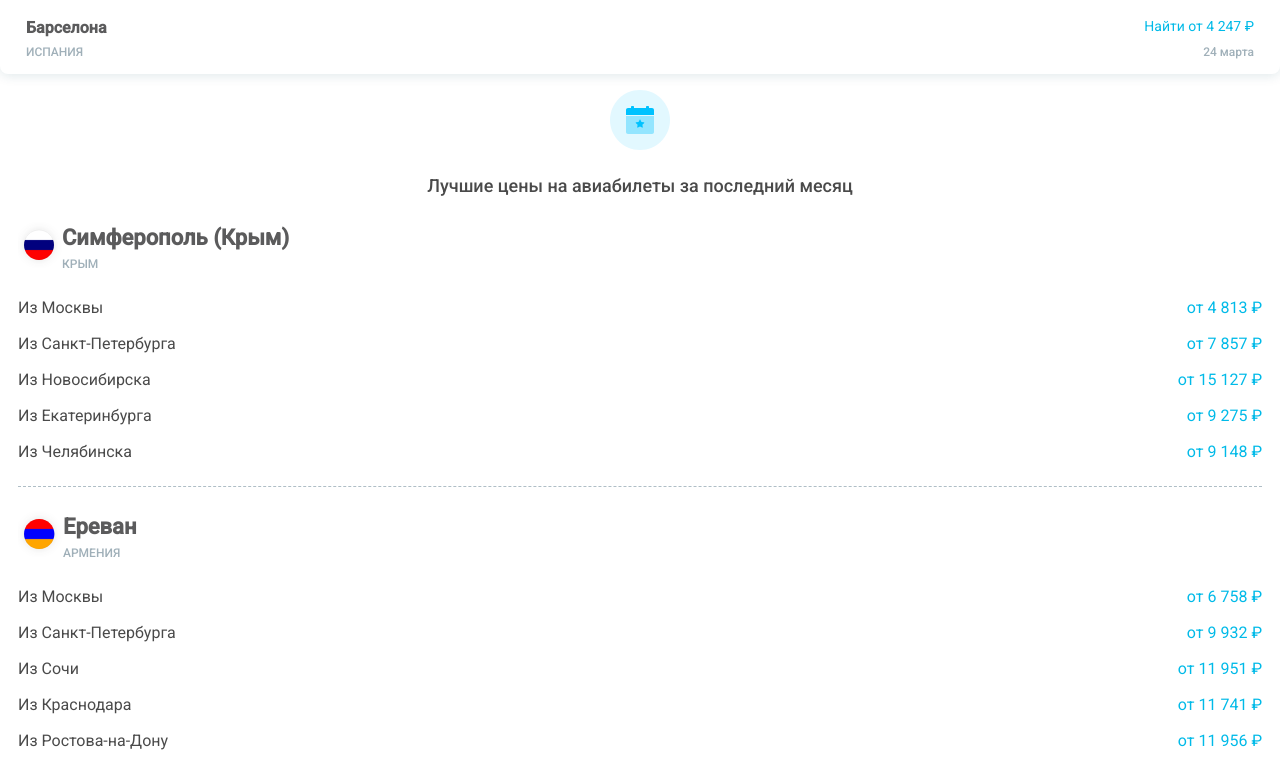
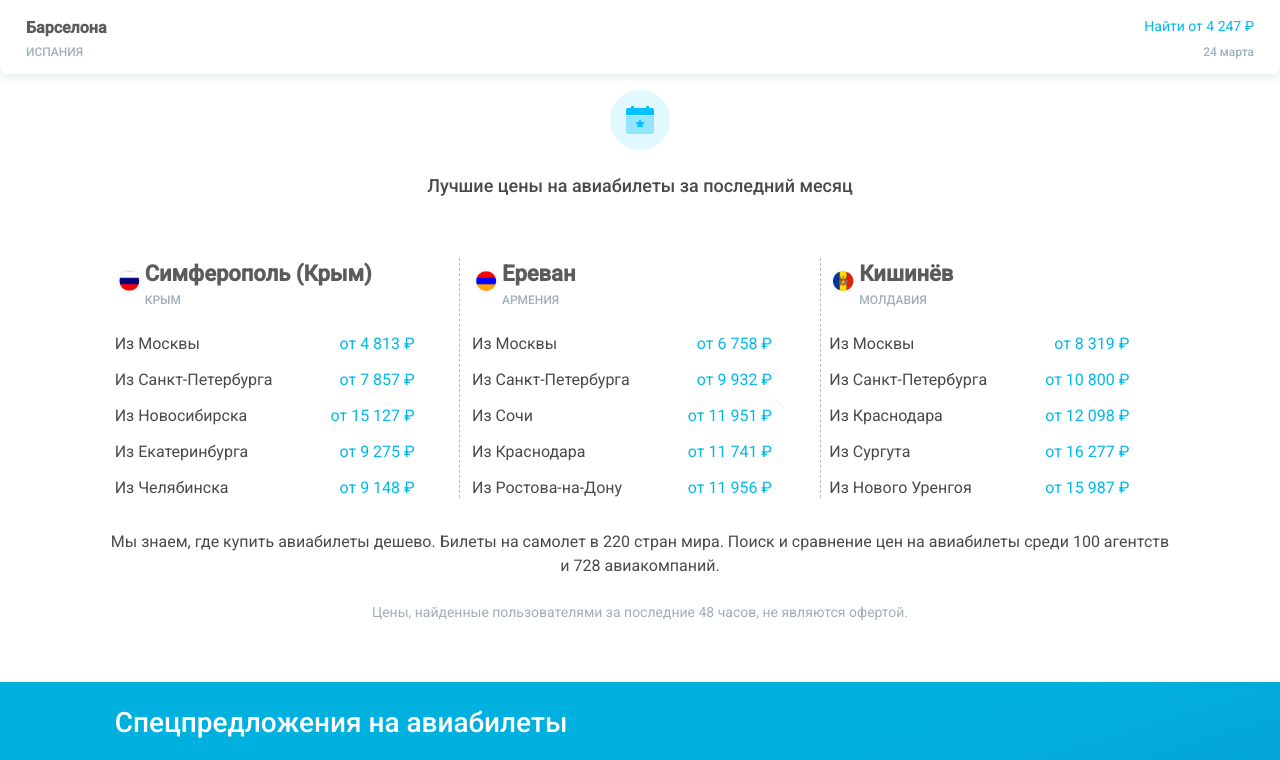
Before and after one commit to sadsaviour/aviasales-demo-frontend, a React (Create React App) app: page / in a window 1280 px wide. Shown: the part 4896-5656 px from the top of the page. Built offline with nearby package versions, Linux system fonts and the light colour scheme.

Commit message:
feat: make adaptive best prices

```diff
--- /dev/null
+++ b/src/Landing/BestPricesLastMonth.js
@@ -0,0 +1,215 @@
+import React from "react";
+import styled from "styled-components";
+
+import { bestPricesLastMonth } from "./bestPrices";
+import bestPricesCalendarIcon from "./Assets/bestPricesCalendarIcon.svg";
+
+export const BestPricesCalendarIcon = ({ className }) => {
+  return (
+    <img className={className} src={bestPricesCalendarIcon} alt={"calendar"} />
+  );
+};
+
+export const BestPricesCalendarHeader = styled.div`
+  margin-top: 24px;
+
+  text-align: center;
+
+  font-family: Roboto;
+  font-style: normal;
+  font-weight: 500;
+  line-height: 24px;
+  font-size: 18px;
+  text-align: center;
+
+  color: #4a4a4a;
+`;
+
+const BestPricesContainer = styled.div`
+  width: 100%;
+
+  @media only screen and (min-width: 992px) {
+    width: 33%;
+  }
+
+  margin-top: 16px;
+
+  @media only screen and (min-width: 758px) {
+    margin-top: 36px;
+  }
+  @media only screen and (min-width: 992px) {
+    margin-top: 60px;
+  }
+
+  padding-top: 24px;
+  padding-bottom: 24px;
+
+  @media only screen and (min-width: 992px) {
+    padding-top: 0;
+    padding-bottom: 0;
+  }
+
+  font-family: Roboto;
+  font-style: normal;
+
+  border-bottom: 0.4px dashed #afbec6;
+
+  :last-child {
+    border-bottom: none;
+  }
+
+  @media only screen and (min-width: 992px) {
+    border-bottom: none;
+    :first-child {
+      border-right: 0.4px dashed #afbec6;
+    }
+    :last-child {
+      border-left: 0.4px dashed #afbec6;
+    }
+  }
+`;
+
+const BestPricesHeader = styled.div`
+  display: flex;
+  flex-flow: row nowrap;
+`;
+
+const BestPricesCityContainer = styled.div`
+  flex-grow: 1;
+
+  margin-bottom: 24px;
+`;
+
+const BestPricesCity = styled.div`
+  white-space: nowrap;
+  overflow: hidden;
+  text-overflow: ellipsis;
+
+  font-weight: bold;
+  line-height: 32px;
+  font-size: 22px;
+
+  color: #5b5b5c;
+`;
+const BestPricesCountry = styled.div`
+  font-weight: 500;
+  line-height: 20px;
+  font-size: 12px;
+
+  color: #a0b0b9;
+`;
+
+const BestPriceContainer = styled.div`
+  display: flex;
+  flex-flow: row nowrap;
+  justify-content: space-between;
+
+  @media only screen and (min-width: 992px) {
+    max-width: 300px;
+  }
+
+  margin-bottom: 16px;
+
+  :last-child {
+    margin-bottom: 0;
+  }
+`;
+
+const BestPricesOrigin = styled.div`
+  font-weight: normal;
+  line-height: 20px;
+  font-size: 16px;
+
+  color: #4a4a4a;
+`;
+const BestPricesPrice = styled.div`
+  font-weight: normal;
+  line-height: 20px;
+  font-size: 16px;
+
+  color: #00bae8;
+`;
+
+const BestPricesFlag = styled.img`
+  margin-top: 8px;
+
+  width: 30px;
+  height: 30px;
+`;
+
+const BestPricesCapture = styled.div`
+  margin-top: 32px;
+
+  font-family: Roboto;
+  font-style: normal;
+  font-weight: normal;
+  line-height: 24px;
+  font-size: 16px;
+  text-align: center;
+
+  color: #4a4a4a;
+`;
+
+const BestPricesDisclaimer = styled.div`
+  margin-top: 24px;
+  margin-bottom: 40px;
+
+  @media only screen and (min-width: 758px) {
+    margin-bottom: 60px;
+  }
+
+  font-family: Roboto;
+  font-style: normal;
+  font-weight: normal;
+  line-height: 20px;
+  font-size: 14px;
+  text-align: center;
+
+  color: #a0b0b9;
+`;
+
+export const BestPricesLastMonth = () => {
+  return (
+    <div className="col-xs-12 col-md-10 col-md-offset-1">
+      <div className="row center-xs">
+        <BestPricesCalendarIcon />
+      </div>
+      <BestPricesCalendarHeader>
+        Лучшие цены на авиабилеты за последний месяц
+      </BestPricesCalendarHeader>
+      <div className="row between-lg">
+        {bestPricesLastMonth.map(c => (
+          <BestPricesContainer key={c.city}>
+            <div className="col-lg-12">
+              <BestPricesHeader>
+                <BestPricesFlag src={c.flag} alt={c.country} />
+                <BestPricesCityContainer>
+                  <BestPricesCity>{c.city}</BestPricesCity>
+                  <BestPricesCountry>{c.country}</BestPricesCountry>
+                </BestPricesCityContainer>
+              </BestPricesHeader>
+
+              {c.prices.map(p => (
+                <BestPriceContainer key={p.origin}>
+                  <BestPricesOrigin>{p.origin}</BestPricesOrigin>
+                  <BestPricesPrice>{p.price}</BestPricesPrice>
+                </BestPriceContainer>
+              ))}
+            </div>
+          </BestPricesContainer>
+        ))}
+      </div>
+      <div className="row center-xs">
+        <BestPricesCapture>
+          Мы знаем, где купить авиабилеты дешево. Билеты на самолет в 220 стран
+          мира. Поиск и сравнение цен на авиабилеты среди 100 агентств и 728
+          авиакомпаний.
+        </BestPricesCapture>
+        <BestPricesDisclaimer>
+          Цены, найденные пользователями за последние 48 часов, не являются
+          офертой.
+        </BestPricesDisclaimer>
+      </div>
+    </div>
+  );
+};
--- a/src/Landing/index.js
+++ b/src/Landing/index.js
@@ -11,6 +11,11 @@ import {
 import { AppAd } from "./AppAd";
 import { Tips } from "./Tips";
 import { SpecialOffersList } from "./SpecialOffersList";
+import {
+  BestPricesLastMonth,
+  BestPricesCalendarIcon,
+  BestPricesCalendarHeader
+} from "./BestPricesLastMonth";
 
 import compassIcon from "./Assets/compasIcon.svg";
 import editIcon from "./Assets/editIcon.svg";
@@ -20,8 +25,6 @@ import kidsIcon from "./Assets/destination__kids.svg";
 import nightlifeIcon from "./Assets/destination__nightlife.svg";
 import shoppingIcon from "./Assets/destination__shopping.svg";
 import sunIcon from "./Assets/destination__sun.svg";
-
-import bestPricesCalendarIcon from "./Assets/bestPricesCalendarIcon.svg";
 
 const StyledMain = styled.main`
   padding-top: 40px;
@@ -188,138 +191,6 @@ const PopularDestinationsCities = () => {
   );
 };
 
-const BestPricesCalendarIcon = ({ className }) => {
-  return (
-    <img className={className} src={bestPricesCalendarIcon} alt={"calendar"} />
-  );
-};
-
-const BestPricesCalendarHeader = styled.div`
-  margin-top: 24px;
-
-  text-align: center;
-
-  font-family: Roboto;
-  font-style: normal;
-  font-weight: 500;
-  line-height: 24px;
-  font-size: 18px;
-  text-align: center;
-
-  color: #4a4a4a;
-`;
-
-const BestPricesContainer = styled.div`
-  padding-top: 24px;
-  padding-bottom: 8px;
-
-  font-family: Roboto;
-  font-style: normal;
-
-  border-bottom: 0.4px dashed #afbec6;
-`;
-
-const BestPricesCity = styled.div`
-  font-weight: bold;
-  line-height: 32px;
-  font-size: 22px;
-
-  color: #5b5b5c;
-`;
-const BestPricesCountry = styled.div`
-  font-weight: 500;
-  line-height: 20px;
-  font-size: 12px;
-
-  color: #a0b0b9;
-`;
-const BestPricesOrigin = styled.div`
-  margin-bottom: 16px;
-
-  font-weight: normal;
-  line-height: 20px;
-  font-size: 16px;
-
-  color: #4a4a4a;
-`;
-const BestPricesPrice = styled.div`
-  font-weight: normal;
-  line-height: 20px;
-  font-size: 16px;
-
-  color: #00bae8;
-`;
-
-const BestPricesCityContainer = styled.div`
-  display: inline-block;
-  margin-bottom: 24px;
-`;
-
-const BestPricesFlag = styled.img`
-  display: inline-block;
-`;
-
-const BestPricesCapture = styled.div`
-  margin-top: 32px;
-
-  font-family: Roboto;
-  font-style: normal;
-  font-weight: normal;
-  line-height: 24px;
-  font-size: 16px;
-  text-align: center;
-
-  color: #4a4a4a;
-`;
-
-const BestPricesDisclaimer = styled.div`
-  margin-top: 24px;
-
-  font-family: Roboto;
-  font-style: normal;
-  font-weight: normal;
-  line-height: 20px;
-  font-size: 14px;
-  text-align: center;
-
-  color: #a0b0b9;
-`;
-
-const BestPricesLastMonth = () => {
-  return (
-    <div className="container">
-      {bestPricesLastMonth.map(c => (
-        <BestPricesContainer key={c.city}>
-          <BestPricesFlag src={c.flag} alt={c.country} />
-          <BestPricesCityContainer>
-            <BestPricesCity>{c.city}</BestPricesCity>
-            <BestPricesCountry>{c.country}</BestPricesCountry>
-          </BestPricesCityContainer>
-          <div className="col-xs-12">
-            {c.prices.map(p => (
-              <div key={p.origin} className="row between-xs">
-                <BestPricesOrigin>{p.origin}</BestPricesOrigin>
-                <BestPricesPrice>{p.price}</BestPricesPrice>
-              </div>
-            ))}
-          </div>
-        </BestPricesContainer>
-      ))}
-      <div className="row center-xs">
-        <BestPricesCapture>
-          Мы знаем, где купить авиабилеты дешево. Билеты на самолет в 220 стран
-          мира. Поиск и сравнение цен на авиабилеты среди 100 агентств и 728
-          авиакомпаний.
-        </BestPricesCapture>
-        <BestPricesDisclaimer>
-          Цены, найденные пользователями за последние 48 часов, не являются
-          офертой.
-        </BestPricesDisclaimer>
-      </div>
-    </div>
-  );
-};
-
 export default function Main(props) {
   return (
     <StyledMain>
@@ -337,12 +208,7 @@ export default function Main(props) {
           <DestinationsList />
         </div>
         <PopularDestinationsCities />
-        <div className="row center-xs">
-          <BestPricesCalendarIcon />
-        </div>
-        <BestPricesCalendarHeader>
-          Лучшие цены на авиабилеты за последний месяц
-        </BestPricesCalendarHeader>
+
         <BestPricesLastMonth />
         <SpecialOffersList />
         <Tips />
```
